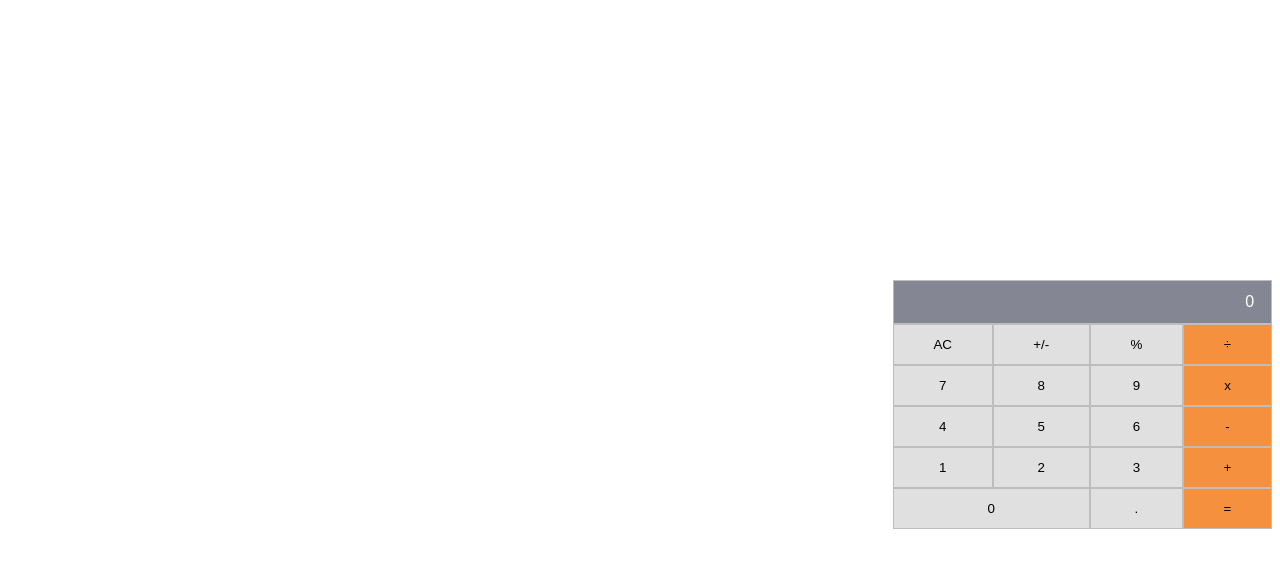
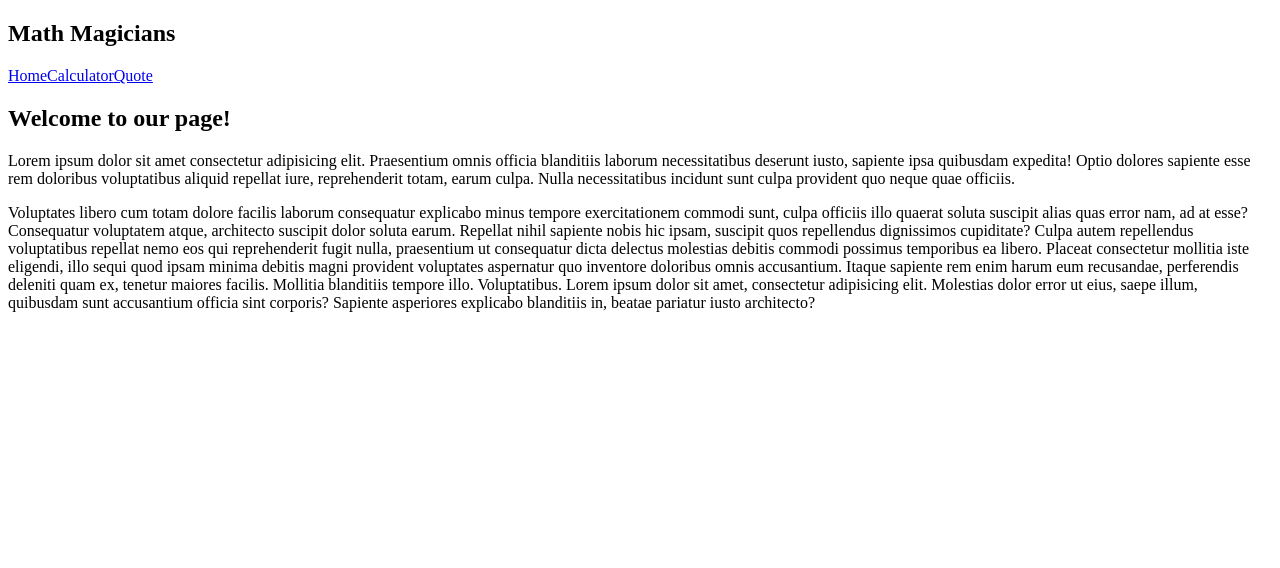
Before and after one commit to Ibnballo1/math-web-app, a React (Create React App) app: page / in a window 1280 px wide. Shown: the top 568 px of the page. Built offline with nearby package versions, Linux system fonts and the light colour scheme; a web font is replaced by a local one.

Commit message:
Add Routers to pages

```diff
--- a/package.json
+++ b/package.json
@@ -10,6 +10,7 @@
     "prop-types": "^15.8.1",
     "react": "^18.2.0",
     "react-dom": "^18.2.0",
+    "react-router-dom": "^6.3.0",
     "react-scripts": "^5.0.1",
     "web-vitals": "^2.1.4"
   },
--- a/src/App.js
+++ b/src/App.js
@@ -1,12 +1,22 @@
 /* eslint-disable react/prefer-stateless-function */
 import React from 'react';
+import { Route, Routes } from 'react-router-dom';
+import Header from './components/Header';
+import Home from './components/Home';
 import Calculator from './components/Calculator';
+import Quote from './components/Quote';
+import './App.css';
 
 class App extends React.Component {
   render() {
     return (
       <div className="App">
-        <Calculator />
+        <Header />
+        <Routes>
+          <Route path="/" element={<Home />} />
+          <Route path="/calculator" element={<Calculator />} />
+          <Route path="/quote" element={<Quote />} />
+        </Routes>
       </div>
     );
   }
--- a/src/components/Calculator.js
+++ b/src/components/Calculator.js
@@ -2,7 +2,6 @@
 /* eslint-disable react/prefer-stateless-function */
 import React, { useState } from 'react';
 import calculate from '../logic/calculate';
-import '../App.css';
 
 // Create an array for the data
 const calculator = ['0', 'AC', '+/-', '%', '÷', 7, 8, 9, 'x', 4, 5, 6, '-', 1, 2, 3, '+', 0, '.', '='];
@@ -27,6 +26,7 @@ const Calculator = () => {
 
   return (
     <section className="section">
+      <h2>Let&apos;s do some math!</h2>
       <div className="container">
         {
           calculator.map((item, index) => {
--- /dev/null
+++ b/src/components/Header.js
@@ -0,0 +1,17 @@
+import React from 'react';
+import { Link } from 'react-router-dom';
+
+const Header = () => (
+  <section>
+    <header>
+      <h1>Math Magicians</h1>
+      <nav>
+        <Link to="/">Home</Link>
+        <Link to="/calculator">Calculator</Link>
+        <Link to="/quote">Quote</Link>
+      </nav>
+    </header>
+  </section>
+);
+
+export default Header;
--- /dev/null
+++ b/src/components/Home.js
@@ -0,0 +1,36 @@
+import React from 'react';
+
+const Home = () => (
+  <section>
+    <h1>Welcome to our page!</h1>
+    <p>
+      Lorem ipsum dolor sit amet consectetur adipisicing elit.
+      Praesentium omnis officia blanditiis laborum necessitatibus deserunt iusto,
+      sapiente ipsa quibusdam expedita!
+      Optio dolores sapiente esse rem doloribus voluptatibus aliquid repellat iure,
+      reprehenderit totam, earum culpa.
+      Nulla necessitatibus incidunt sunt culpa provident quo neque quae officiis.
+    </p>
+    <p>
+      Voluptates libero cum totam dolore facilis laborum consequatur explicabo minus
+      tempore exercitationem commodi sunt,
+      culpa officiis illo quaerat soluta suscipit alias quas error nam, ad at esse?
+      Consequatur voluptatem atque, architecto suscipit dolor soluta earum.
+      Repellat nihil sapiente nobis hic ipsam, suscipit quos repellendus dignissimos cupiditate?
+      Culpa autem repellendus voluptatibus repellat nemo eos qui
+      reprehenderit fugit nulla,
+      praesentium ut consequatur dicta delectus molestias
+      debitis commodi possimus temporibus ea libero.
+      Placeat consectetur mollitia iste eligendi,
+      illo sequi quod ipsam minima debitis magni provident voluptates aspernatur
+      quo inventore doloribus omnis accusantium.
+      Itaque sapiente rem enim harum eum recusandae,
+      perferendis deleniti quam ex, tenetur maiores facilis. Mollitia blanditiis tempore illo.
+      Voluptatibus. Lorem ipsum dolor sit amet, consectetur adipisicing elit.
+      Molestias dolor error ut eius, saepe illum, quibusdam sunt accusantium officia
+      sint corporis? Sapiente asperiores explicabo blanditiis in, beatae pariatur iusto architecto?
+    </p>
+  </section>
+);
+
+export default Home;
--- /dev/null
+++ b/src/components/Quote.js
@@ -0,0 +1,12 @@
+import React from 'react';
+
+const Quote = () => (
+  <section>
+    <q>
+      Mathematics is not about numbers, equations, computations, or algorithms:
+      it is about understanding. - William Paul Thurston
+    </q>
+  </section>
+);
+
+export default Quote;
--- a/src/index.js
+++ b/src/index.js
@@ -1,11 +1,14 @@
 import React from 'react';
 import ReactDOM from 'react-dom/client';
+import { BrowserRouter } from 'react-router-dom';
 import App from './App';
 
 const root = ReactDOM.createRoot(document.getElementById('root'));
 root.render(
   <React.StrictMode>
-    <App />
+    <BrowserRouter>
+      <App />
+    </BrowserRouter>
   </React.StrictMode>,
 );
 
```
Also changed, not shown: 1 other file (tests, documents, lock files or other folders).
